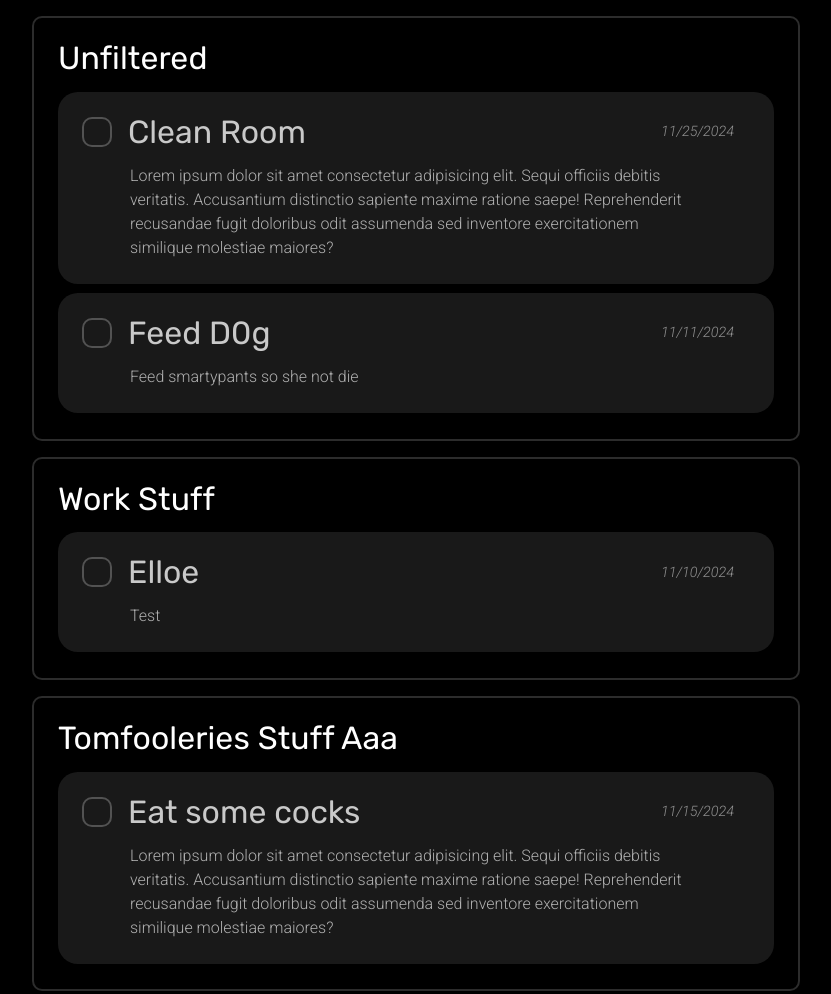
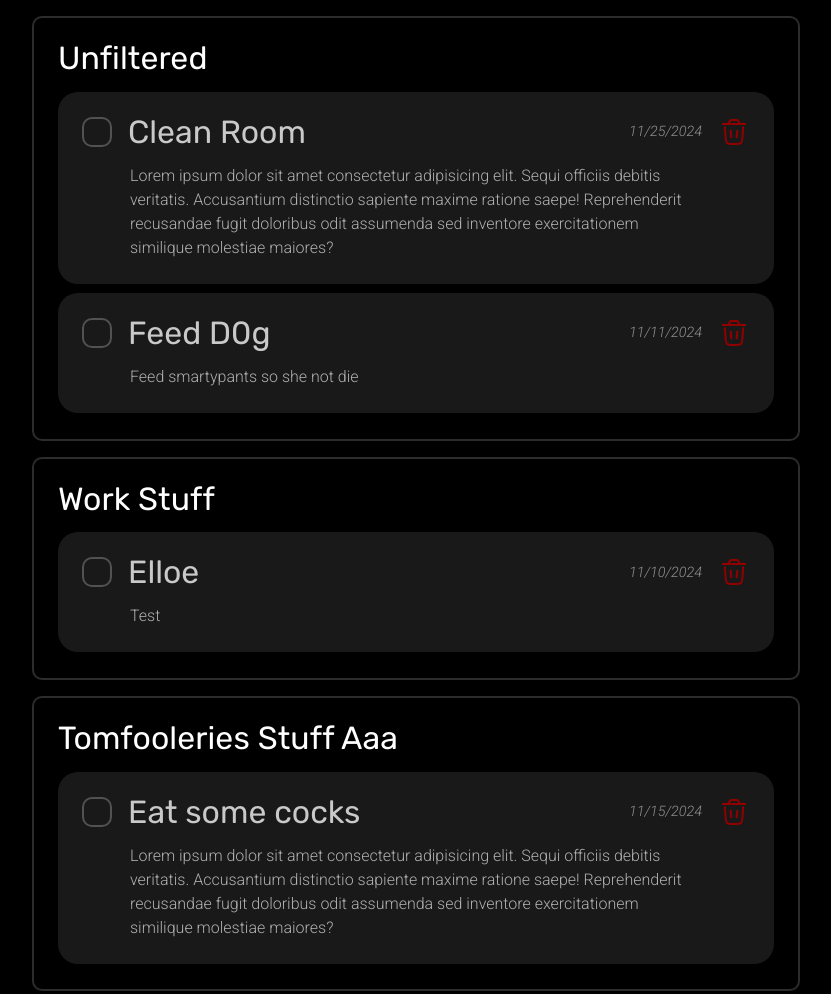
Before and after one commit to chevie22/Todo-List, a website built with webpack: page src/template.html in a window 1280 px wide. Shown: the whole page, without its empty margins (432-1263 px from the left). Built offline with nearby package versions, Linux system fonts and the light colour scheme.

Commit message:
Add todo delete icon

```diff
--- a/src/display.js
+++ b/src/display.js
@@ -1,6 +1,7 @@
 import { todoList } from "./todo";
 import { projectsList } from "./projects";
-import checkSVG from "./check-svgrepo-com.svg";
+import checkSVG from "./svg/check-svgrepo-com.svg";
+import trashSVG from "./svg/trash-bin-trash-svgrepo-com.svg"
 
 export const displayProject = () => {
   // MAKE PROJECTS!!!
@@ -71,6 +72,18 @@ export const displayTodo = () => {
       todoDate.classList.add("todoDate");
       todoDate.innerHTML = `${todo.dueDate}`;
 
+      const trashImageDiv = document.createElement('div');
+      trashImageDiv.classList.add('container', 'trashImage');
+      trashImageDiv.addEventListener('click', (e) => {
+        alert('hi');
+      });
+
+      const trashImage = document.createElement("img");
+      trashImage.src = trashSVG;
+      trashImage.classList.add('trashSVG')
+
+      trashImageDiv.appendChild(trashImage);
+
       const buttonContainer = document.createElement("div");
       buttonContainer.classList.add("container", "button");
 
@@ -92,7 +105,7 @@ export const displayTodo = () => {
       todoHeaderContainer.appendChild(checkBoxContainer);
       todoHeaderContainer.appendChild(todoName);
       todoHeaderContainer.appendChild(todoDate);
-
+      todoHeaderContainer.appendChild(trashImageDiv);
 
       newDiv.appendChild(todoHeaderContainer);
 
--- a/src/index.js
+++ b/src/index.js
@@ -2,8 +2,6 @@ import "./styles.css";
 import { displayTodo, displayProject } from "./display";
 import { createTodo, deleteTodo } from "./todo";
 import {} from "./projects";
-
-import checkSVG from "./check-svgrepo-com.svg";
 
 displayProject();
 
--- a/src/styles.css
+++ b/src/styles.css
@@ -125,9 +125,10 @@ body{
   border-radius: 10px;
   margin-right: 1rem;
   align-self: center;
+  cursor: pointer;
 }
 
-.checkBoxButton:hover{
+.checkBoxButton:hover {
   background-color: rgb(96, 96, 96);
 }
 
@@ -148,6 +149,7 @@ body{
   }
 }
 
+
 .todoDescription {
   color: rgb(176, 176, 176);
   font-weight: 300;
@@ -165,6 +167,37 @@ body{
   font-weight: 300;
   margin-right: 1rem;
 }
+
+.container.trashImage {
+  width: 2rem;
+  cursor: pointer;
+}
+
+.container.trashImage > * {
+  justify-content: center;
+}
+
+.container.trashImage:hover {
+  animation-name: trashHoverColor;
+  animation-duration: 0.15s;
+  animation-fill-mode: forwards;
+}
+
+@keyframes trashHoverColor {
+  from {
+    transform: scale(1);
+  }
+
+  to {
+    transform: scale(1.2);
+  }
+}
+
+.trashSVG {
+  /* width: 150%; */
+}
+
+
 
 .container.button {
   width: 35%;
```
Also changed, not shown: src/svg/check-svgrepo-com.svg (renamed from src/check-svgrepo-com.svg), src/svg/trash-bin-trash-svgrepo-com.svg (added).
